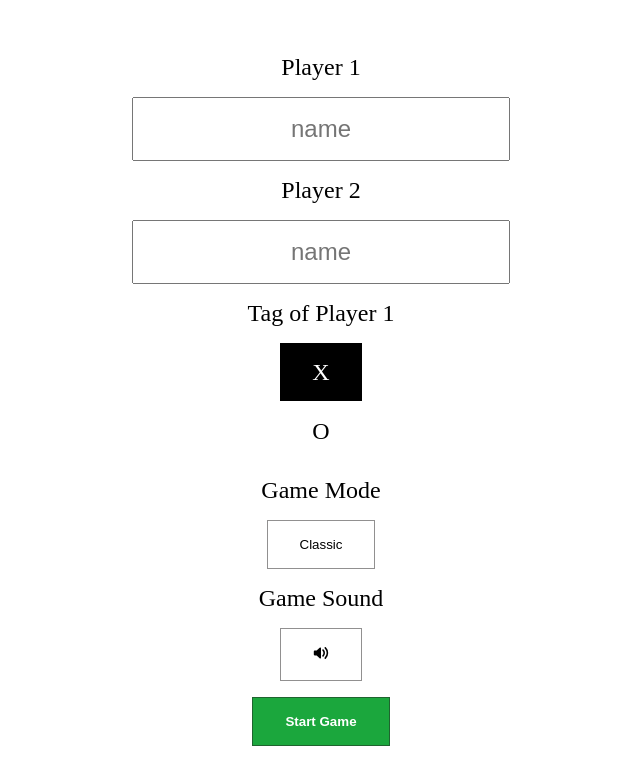
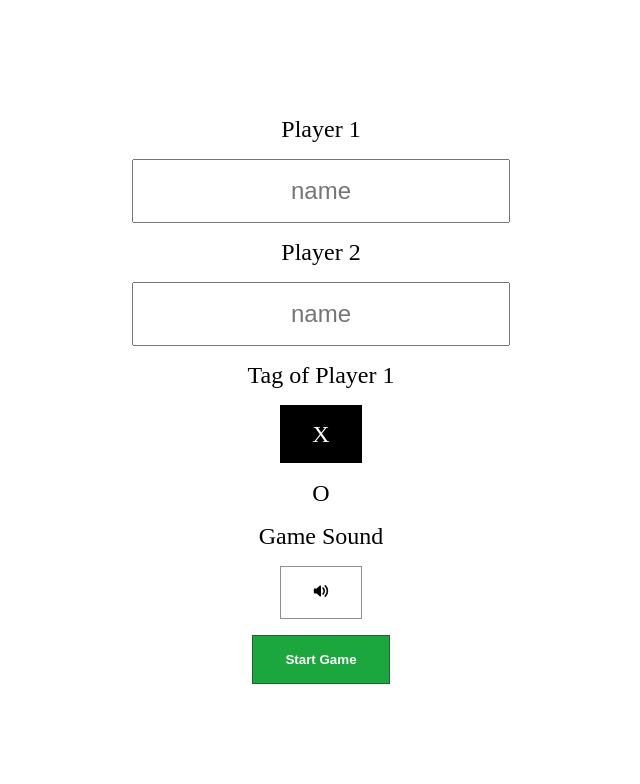
Before and after one commit to webCatDev/tic-tac-toe-game, a React (Vite) app: page / in a window 1280 px wide. Shown: the top 784 px of the page, without its empty margins (319-959 px from the left). Built offline with nearby package versions, Linux system fonts and the light colour scheme.

Commit message:
deleted custom mode part"

```diff
--- a/src/components/GameSettings/index.jsx
+++ b/src/components/GameSettings/index.jsx
@@ -10,18 +10,8 @@ const GameSettings = ({ dispatcher }) => {
 
   const [playerInfo, setPlayerInfo] = useState(initialPlayerInfo);
   const [muted, setMuted] = useState(false);
-    const [isClassic, setIsClassic] = useState(true);
 
-    const player2Image = playerInfo["player-1-tag"] === "X" ? "O" : "X";
-    const [characters, setCharacters] = useState([
-      playerInfo["player-1-tag"],
-      player2Image
-    ]);
 
-    useEffect(() => {
-        const player2Image = playerInfo["player-1-tag"] === "X" ? "O" : "X";
-        setCharacters([playerInfo["player-1-tag"], player2Image]);
-    }, [playerInfo['player-1-tag']])
 
   const handleInputChange = ({ target: { name, value } }) => {
     sessionStorage.setItem(name, value);
@@ -109,12 +99,6 @@ const GameSettings = ({ dispatcher }) => {
           </div>
         </div>
       </div>
-      <div className={classes.gameMode}>
-        <p>Game Mode</p>
-        <button onClick={toggleState.bind(null, setIsClassic)}>
-          {isClassic ? "Classic" : "Custom"}
-        </button>
-      </div>
       <div className={classes.gameSound}>
         <p>Game Sound</p>
         <button
--- a/src/reducers/gameReducer.js
+++ b/src/reducers/gameReducer.js
@@ -29,13 +29,11 @@ const gameReducer = (state, action) => {
           {
             name: action.payload.player1Name,
             tag: action.payload.player1Tag,
-            selectedCharImage: action.payload.player1Image,
             winCount: state.players[0].winCount,
           },
           {
             name: action.payload.player2Name,
             tag: action.payload.player1Tag === "X" ? "O" : "X",
-            selectedCharImage: action.payload.player2Image,
             winCount: state.players[1].winCount,
           },
         ],
@@ -64,8 +62,13 @@ const gameReducer = (state, action) => {
             newSquares[a] === newSquares[b] &&
             newSquares[b] === newSquares[c]
           ) {
-            console.log('playerxxx', state.players[state.currentPlayer === "X" ? 0 : 1]);
-            state.players[state.players.findIndex(p => p.tag === state.currentPlayer)].winCount++;
+            console.log(
+              "playerxxx",
+              state.players[state.currentPlayer === "X" ? 0 : 1]
+            );
+            state.players[
+              state.players.findIndex((p) => p.tag === state.currentPlayer)
+            ].winCount++;
             return state.currentPlayer;
           }
         }
@@ -86,13 +89,13 @@ const gameReducer = (state, action) => {
         players: [...state.players],
         winner,
       };
-      case 'handleRestart':
+    case "handleRestart":
       return {
         ...state,
         didGameStart: true,
         currentPlayer: "X",
         squares: Array(9).fill(null),
-            winner: ''
+        winner: "",
       };
     default:
       return state;
```
Lines whose indentation alone changed are shown as unchanged.
